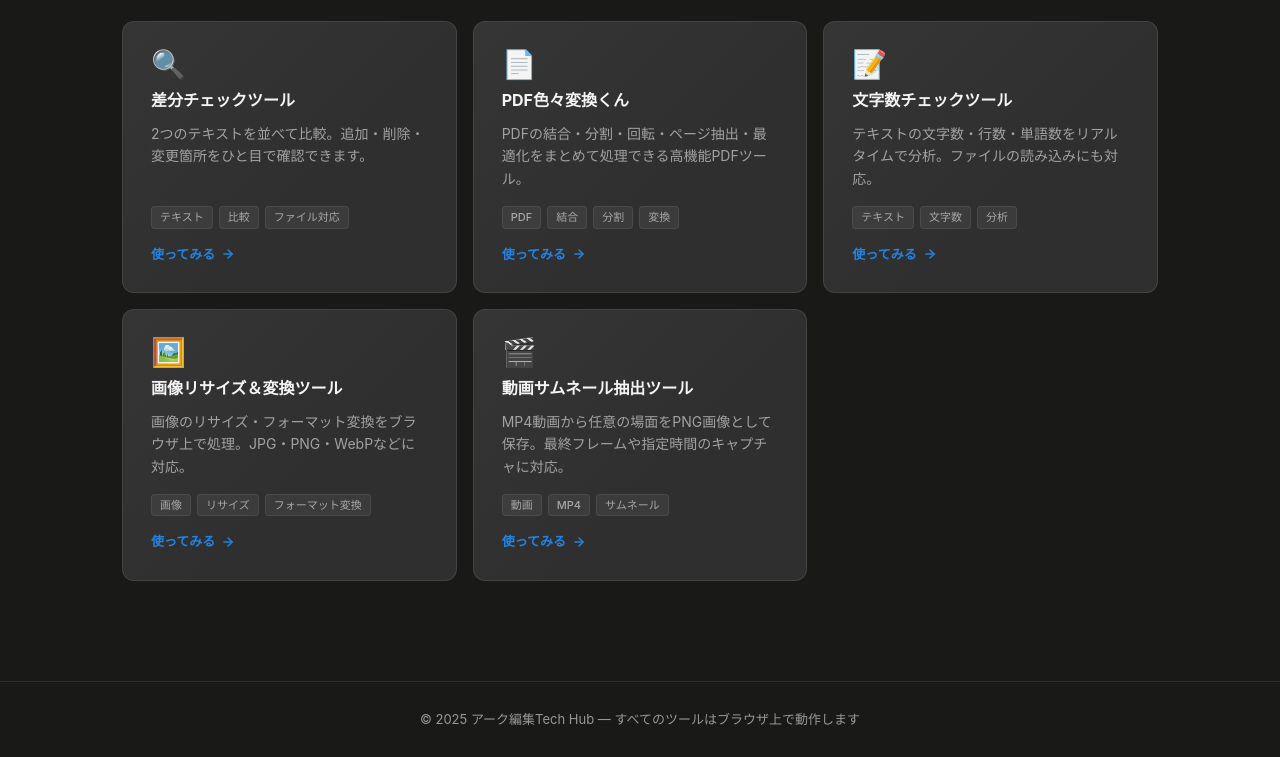
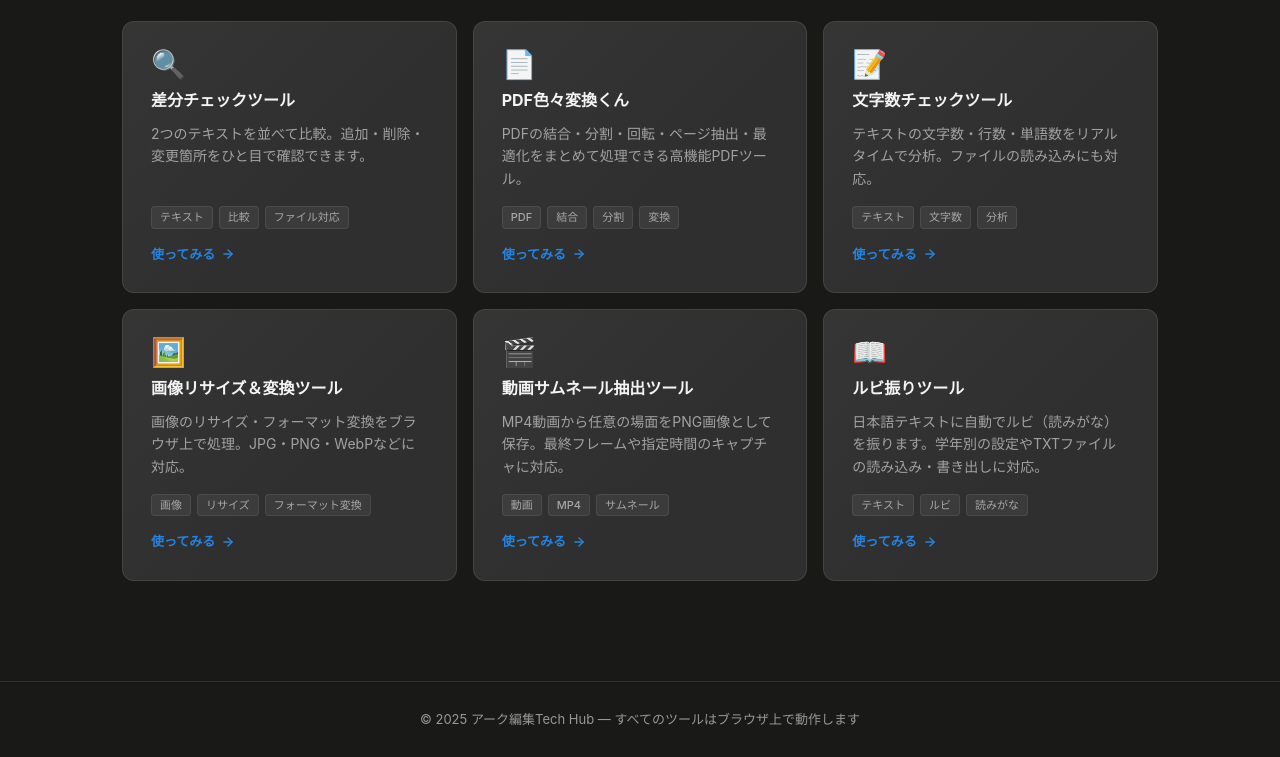
Before and after one commit to arkedit-lab/ark_eth, a plain HTML site: page index.html in a window 1280 px wide. Shown: the part 522-1279 px from the top of the page. Drawn offline with Linux system fonts and the light colour scheme.

Commit message:
Add files via upload

```diff
--- a/index.html
+++ b/index.html
@@ -3,7 +3,6 @@
 <head>
 <meta charset="UTF-8">
 <meta name="viewport" content="width=device-width, initial-scale=1.0">
-<meta name="robots" content="noindex, nofollow, nosnippet, noarchive">
 <title>アーク編集Tech Hub</title>
 <style>
 *, *::before, *::after { margin: 0; padding: 0; box-sizing: border-box; }
@@ -288,6 +287,21 @@ footer {
             </div>
         </a>
 
+        <a class="tool-card" href="https://ark-txt-api-tool.vercel.app/" target="_blank" rel="noopener">
+            <div class="tool-icon">📖</div>
+            <div class="tool-name">ルビ振りツール</div>
+            <div class="tool-desc">日本語テキストに自動でルビ（読みがな）を振ります。学年別の設定やTXTファイルの読み込み・書き出しに対応。</div>
+            <div class="tool-tags">
+                <span class="tag">テキスト</span>
+                <span class="tag">ルビ</span>
+                <span class="tag">読みがな</span>
+            </div>
+            <div class="tool-link">
+                使ってみる
+                <svg width="14" height="14" viewBox="0 0 24 24" fill="none" stroke="currentColor" stroke-width="2.5" stroke-linecap="round" stroke-linejoin="round"><line x1="5" y1="12" x2="19" y2="12"/><polyline points="12 5 19 12 12 19"/></svg>
+            </div>
+        </a>
+
     </div>
 </section>
 
```
